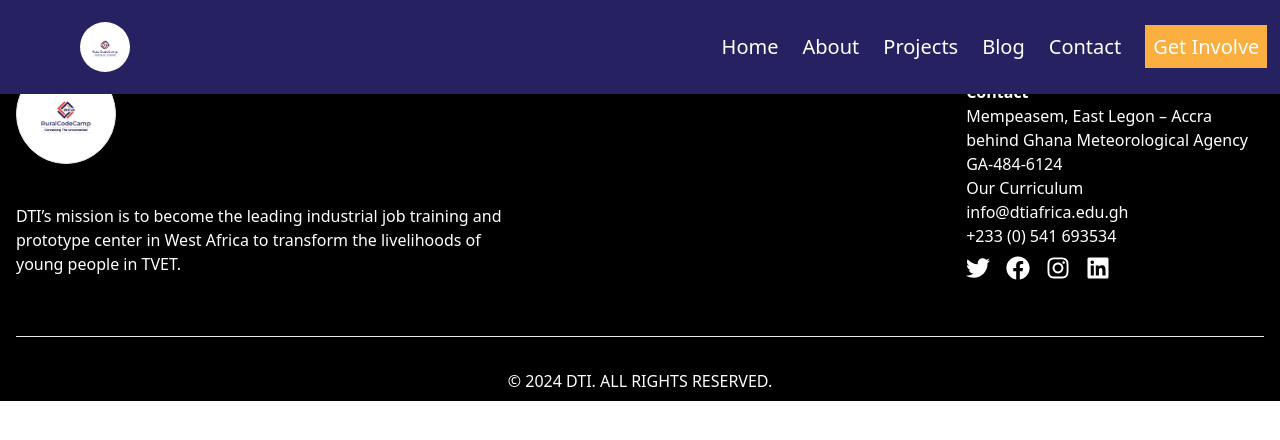
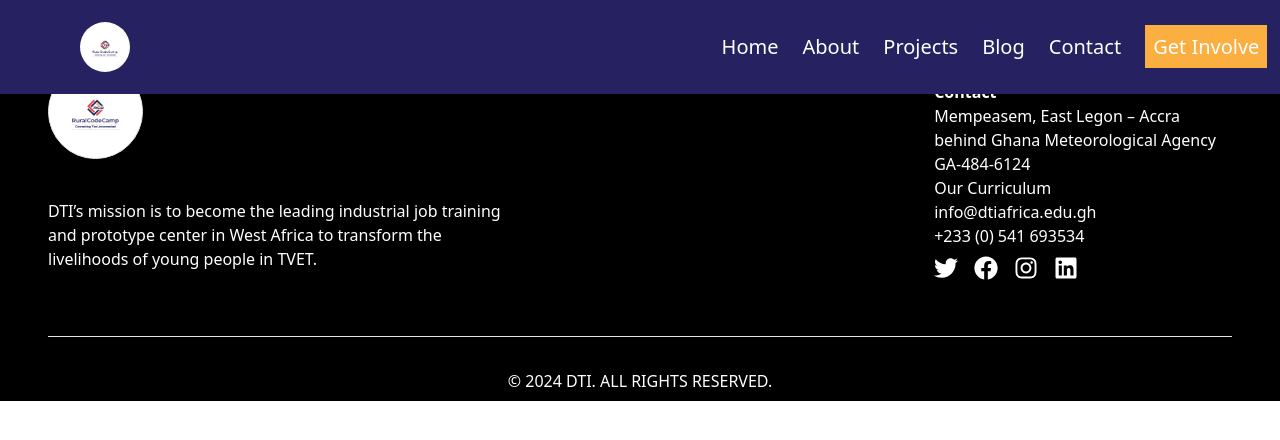
Before and after one commit to NextHubImpact/console-ghana, a React (Vite) app: page /applyhere in a window 1280 px wide. Shown: the top 440 px of the page. Built offline with nearby package versions, Linux system fonts and the light colour scheme.

Commit message:
updated footer

```diff
--- a/src/components/Footer.jsx
+++ b/src/components/Footer.jsx
@@ -15,7 +15,7 @@ const Footer = () => {
 
   return (
     <div className='bg-black text-white '>
-      <div className=" flex flex-col gap-[2rem] pt-[4rem] px-8 pb-[rem] lg:px-4">
+      <div className="mx-8 flex flex-col gap-[2rem] pt-[4rem] px-8 pb-[rem] lg:px-4">
       <div className="flex flex-col  gap-8 lg:flex-row  justify-between ">
         <div className="lg:w-[40%]">
            <NavLink to='/'>
```
